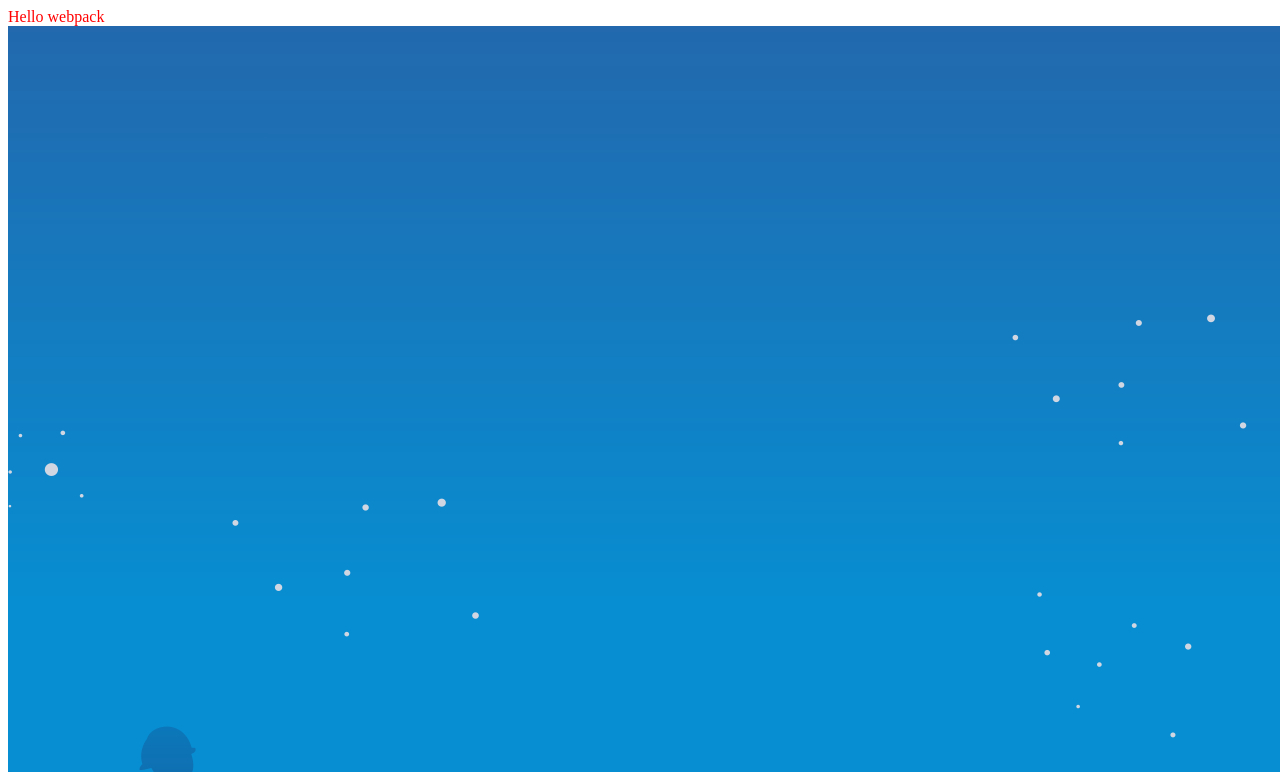
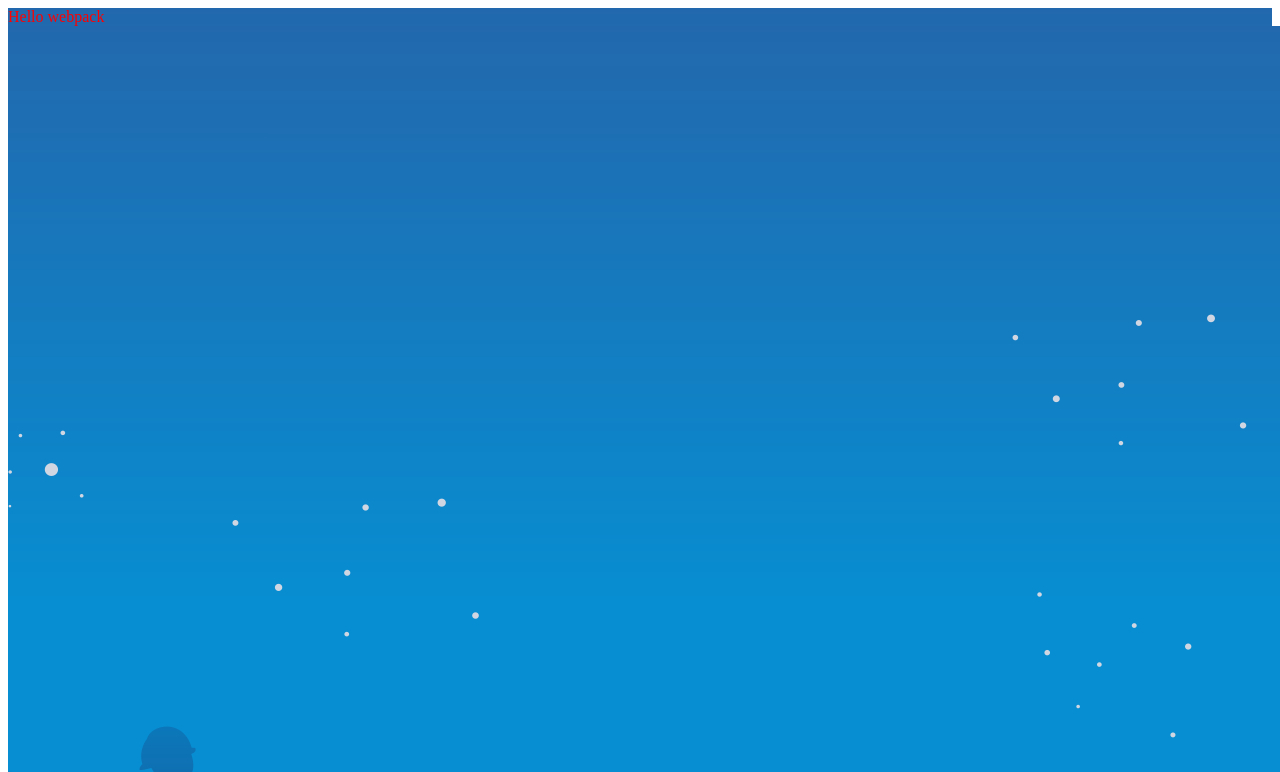
Before and after one commit to katsisaac50/webpackdemo, a website built with webpack: page dist/index.html in a window 1280 px wide. Shown: the top 772 px of the page. Built offline with nearby package versions, Linux system fonts and the light colour scheme.

Commit message:
image background inserted

```diff
--- a/src/style.css
+++ b/src/style.css
@@ -1,3 +1,4 @@
 .hello {
     color: red;
+    background: url('./icon.png');
   }
```
